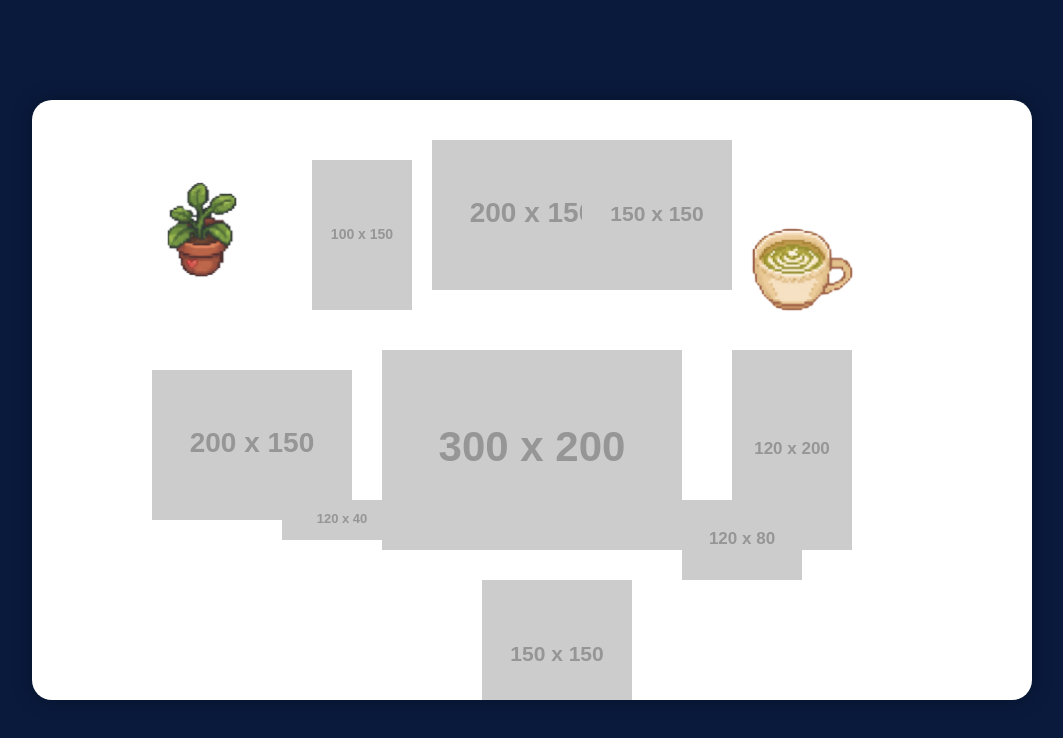
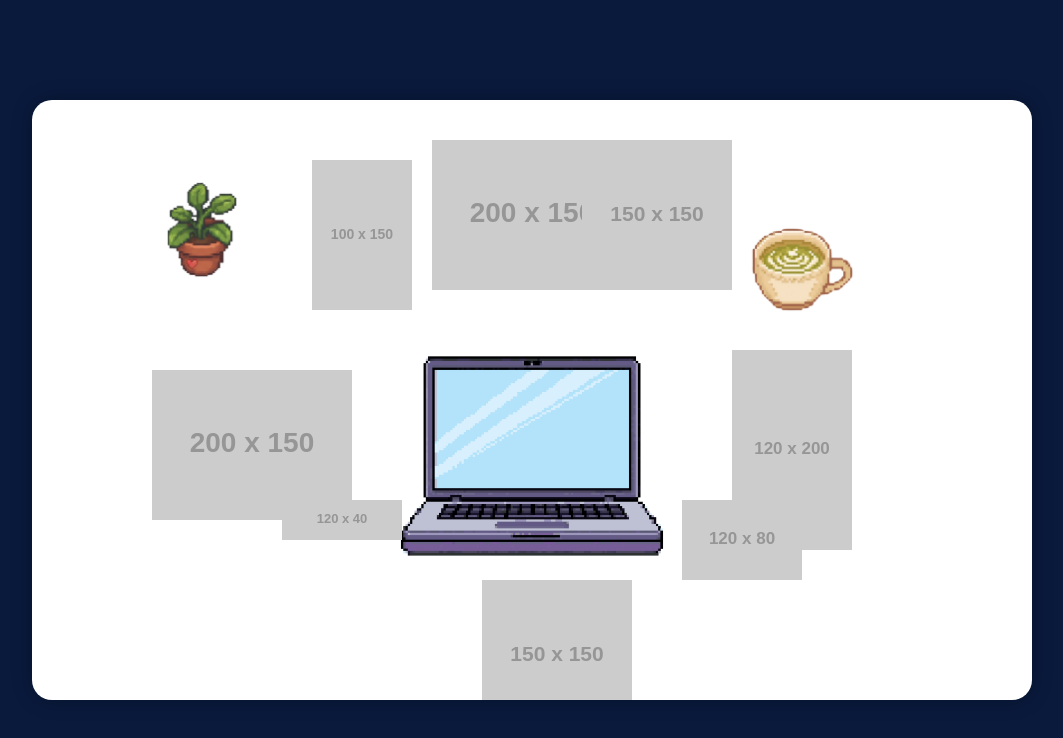
Before and after one commit to SalmaSoliman10/salmasoliman10.github.io, a plain HTML site: page index.html in a window 1280 px wide. Shown: the whole page, without its empty margins (108-1171 px from the left). Drawn offline with Linux system fonts and the light colour scheme; placeholder pictures from the web are drawn by us.

Commit message:
Update index.html

```diff
--- a/index.html
+++ b/index.html
@@ -128,7 +128,7 @@
   <div class="desk-container">
 
     <!-- Objects (images should be added later) -->
-    <img id="laptop" class="object" src="https://via.placeholder.com/300x200?text=Laptop" onclick="showSection('resume')" />
+    <img id="laptop" class="object" src="https://github.com/SalmaSoliman10/salmasoliman10.github.io/blob/main/laptop.png?raw=true" onclick="showSection('resume')" />
     <img id="notebook" class="object" src="https://via.placeholder.com/200x150?text=Notebook" onclick="showSection('projects')" />
     <img id="phone" class="object" src="https://via.placeholder.com/120x200?text=Phone" onclick="showSection('contact')" />
     <img id="plant" class="object" src="https://github.com/SalmaSoliman10/salmasoliman10.github.io/blob/main/plant.png?raw=true" onclick="showSection('about')" />
```
